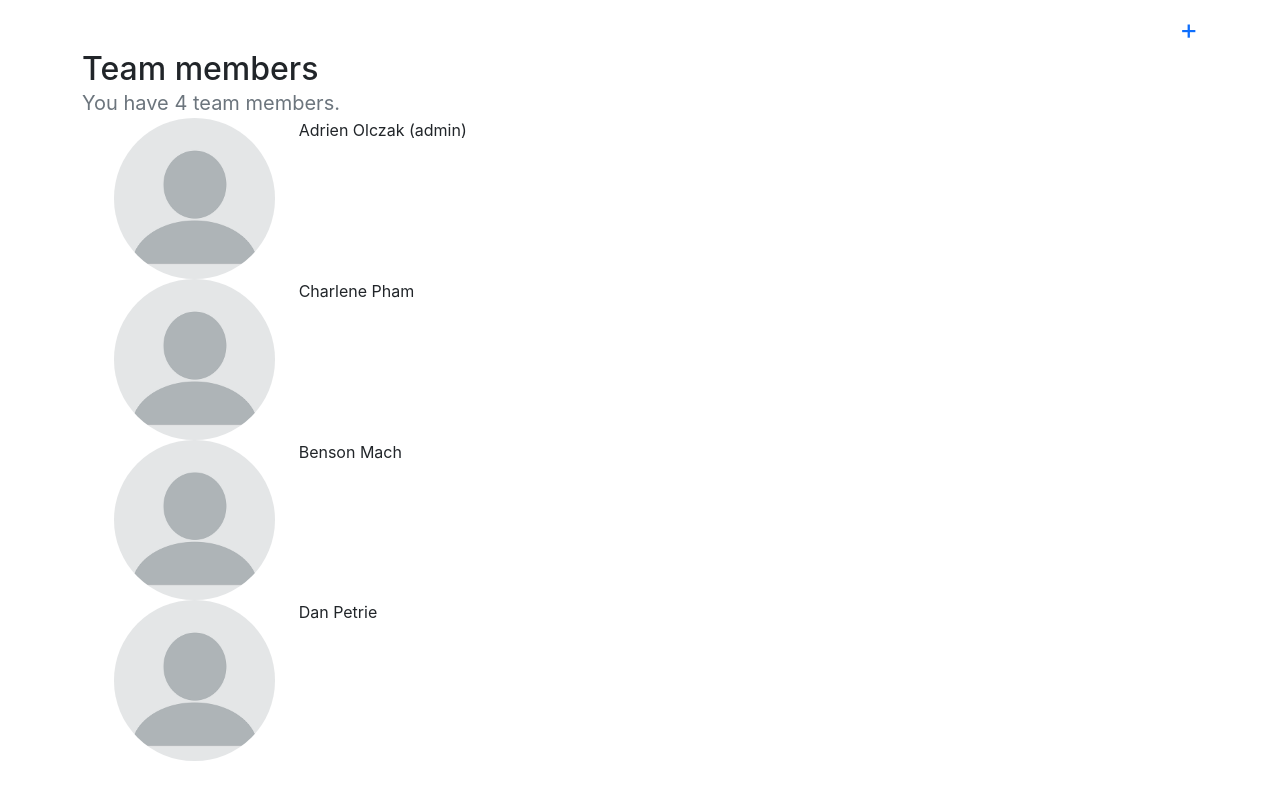
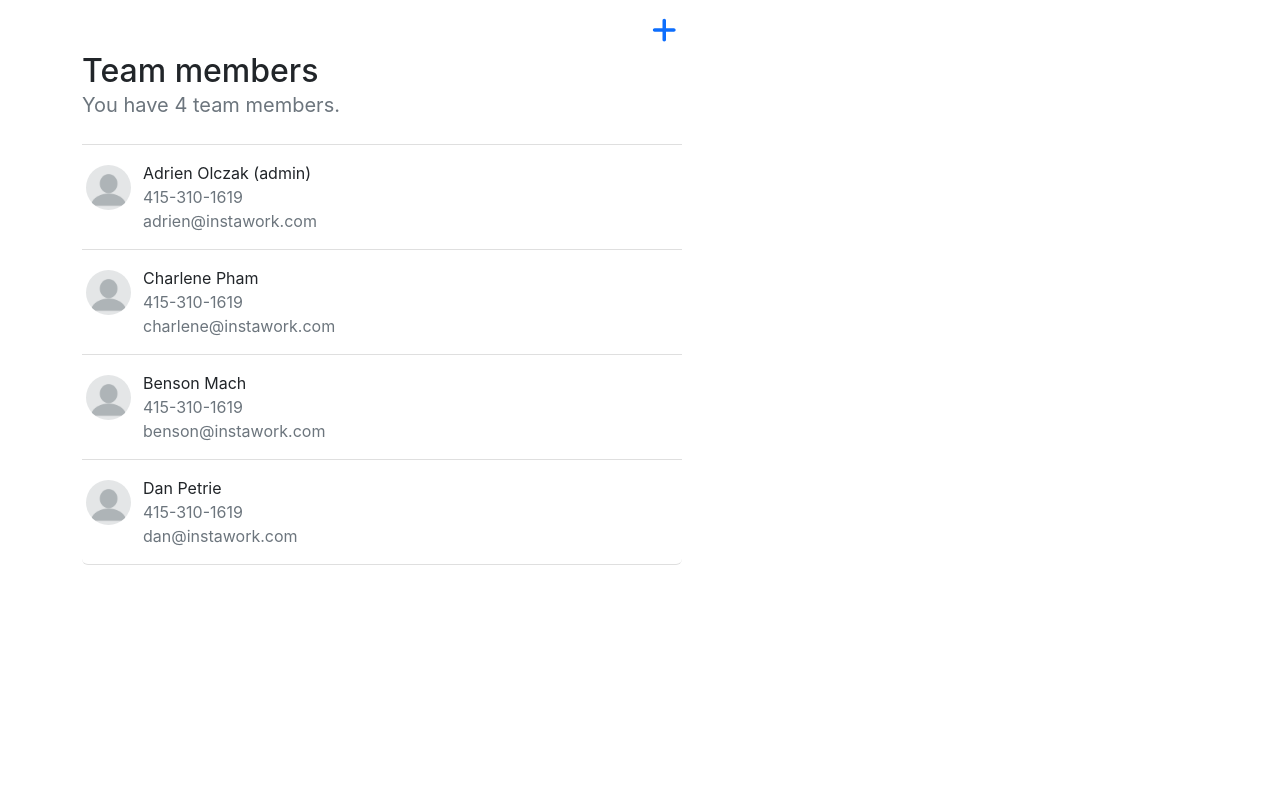
Before and after one commit to ehhaines/frontend-sample, a React (Create React App) app: page / in a window 1280 px wide. Built offline with nearby package versions, Linux system fonts and the light colour scheme; the HTML template or start-up script is replaced by a standard one.

Commit message:
Complete styling for list screen

```diff
--- a/package.json
+++ b/package.json
@@ -3,6 +3,9 @@
   "version": "0.1.0",
   "private": true,
   "dependencies": {
+    "@fortawesome/fontawesome-svg-core": "^6.2.0",
+    "@fortawesome/free-solid-svg-icons": "^6.2.0",
+    "@fortawesome/react-fontawesome": "^0.2.0",
     "@testing-library/jest-dom": "^5.16.5",
     "@testing-library/react": "^13.4.0",
     "@testing-library/user-event": "^13.5.0",
--- /dev/null
+++ b/src/List/index.css
@@ -0,0 +1,16 @@
+.eh-list-component {
+  max-width: 600px;
+}
+
+.eh-border-bottom {
+  border-bottom-width: 1.5px !important;
+}
+
+.eh-border-bottom-2 {
+  border-bottom: solid rgba(0, 0, 0, 0.125) 1.5px;
+}
+
+.eh-profile-pic {
+  width: 45px !important;
+  height: 45px !important;
+}
--- a/src/List/index.js
+++ b/src/List/index.js
@@ -1,14 +1,21 @@
 import React from "react";
 import Member from "./member";
 import members from "./members.json";
+import "./index.css";
+import { FontAwesomeIcon } from "@fortawesome/react-fontawesome";
+import { faPlus } from "@fortawesome/free-solid-svg-icons";
 
 const ListComponent = () => {
   return(
-    <div>
-      <div className="text-primary fs-3 w-100 text-end">+</div>
-      <h2 className="text-dark m-0">Team members</h2>
-      <div className="text-secondary fs-5">You have {members.length} team members.</div>
-      <ul>
+    <div className="eh-list-component">
+      <div className="eh-border-bottom-2 pb-4">
+        <div className="fs-3 w-100 text-end">
+          <button className="text-primary border-0 bg-transparent"><FontAwesomeIcon icon={faPlus}/></button>
+        </div>
+        <h2 className="text-dark m-0">Team members</h2>
+        <div className="text-secondary fs-5">You have {members.length} team members.</div>
+      </div>
+      <ul className="list-group">
         {members.map(mem =>
           <Member mem={mem}/>)
         }
--- a/src/List/member.js
+++ b/src/List/member.js
@@ -1,11 +1,16 @@
 import React from "react";
+import "./index.css";
 
 const Member = ({mem}) => {
   return(
-    <li className="row">
-      <img src="/images/profile.png" className="rounded-circle col-2 img-responsive" alt="Not Found"/>
-      <div className="col">
-        <div>{mem.firstName} {mem.lastName}{mem.isAdmin ? " (admin)" : null}</div>
+    <li className="list-group-item border-top-0 border-start-0 border-end-0 eh-border-bottom">
+      <div className="row py-2">
+        <img src="/images/profile.png" className="rounded-circle col-3 mt-1 p-0 eh-profile-pic" alt="Not Found"/>
+        <div className="col">
+          <div>{mem.firstName} {mem.lastName}{mem.isAdmin ? " (admin)" : null}</div>
+          <div className="text-muted">{mem.phone}</div>
+          <div className="text-muted">{mem.email}</div>
+        </div>
       </div>
     </li>
   );
```
Also changed, not shown: 1 other file (tests, documents, lock files or other folders).
